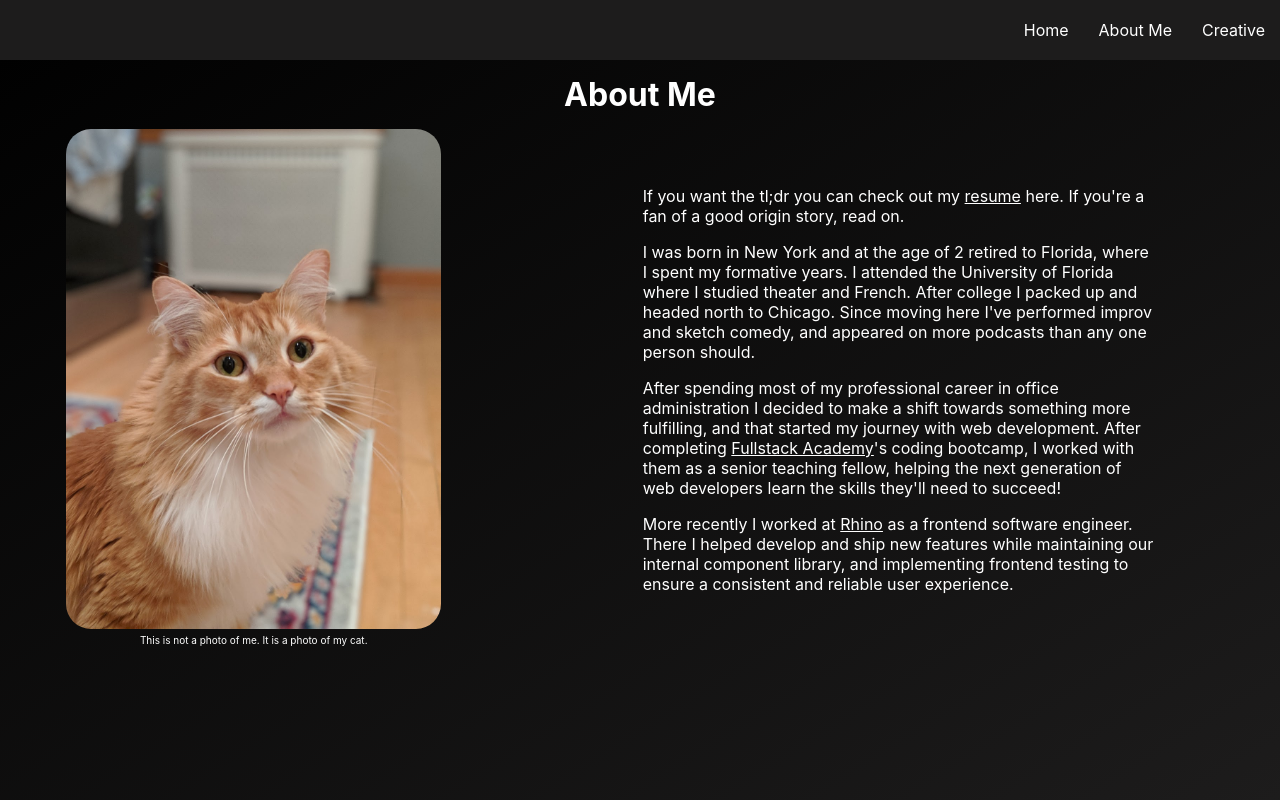
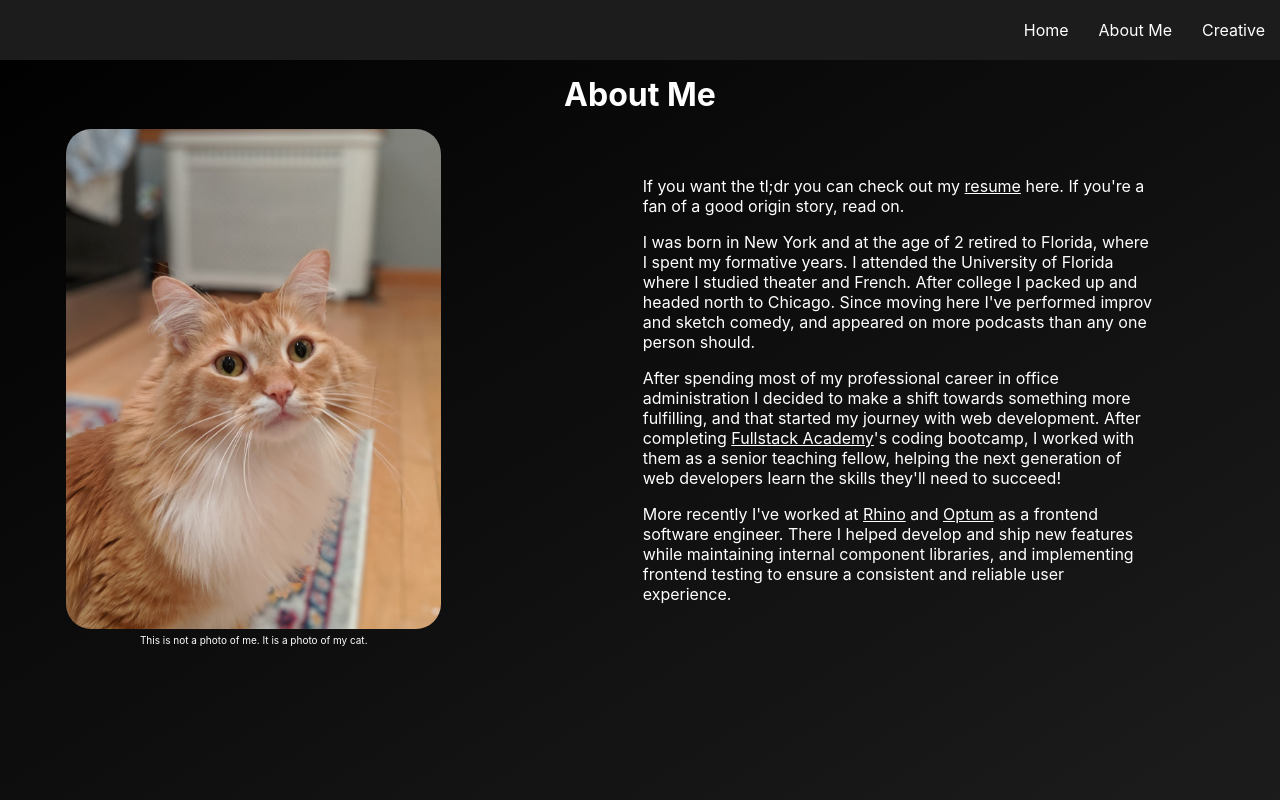
Before and after one commit to johnnyomara/portfolio_v2, a React (Create React App) app: page /aboutme in a window 1280 px wide. Built offline with nearby package versions, Linux system fonts and the light colour scheme.

Commit message:
2024 updates

```diff
--- a/src/components/aboutMe.js
+++ b/src/components/aboutMe.js
@@ -10,7 +10,7 @@ import {
   Photo,
   Caption,
 } from "./styled";
-import resume from "../documents/John OMara_Resume_2022.pdf";
+import resume from "../documents/resume2024.pdf";
 import buster from "../images/buster.jpeg";
 
 export const AboutMe = () => {
@@ -52,10 +52,10 @@ export const AboutMe = () => {
             they'll need to succeed!
           </AboutMeText>
           <AboutMeText>
-            More recently I worked at{" "}
-            <InlineLink href={"https://www.sayrhino.com/"}>Rhino</InlineLink> as
+            More recently I've worked at{" "}
+            <InlineLink href={"https://www.sayrhino.com/"}>Rhino</InlineLink> and <InlineLink href={"https://www.optum.com/"}>Optum</InlineLink> as
             a frontend software engineer. There I helped develop and ship new
-            features while maintaining our internal component library, and
+            features while maintaining internal component libraries, and
             implementing frontend testing to ensure a consistent and reliable
             user experience.
           </AboutMeText>
```
Also changed, not shown: 1 other file (tests, documents, lock files or other folders).
